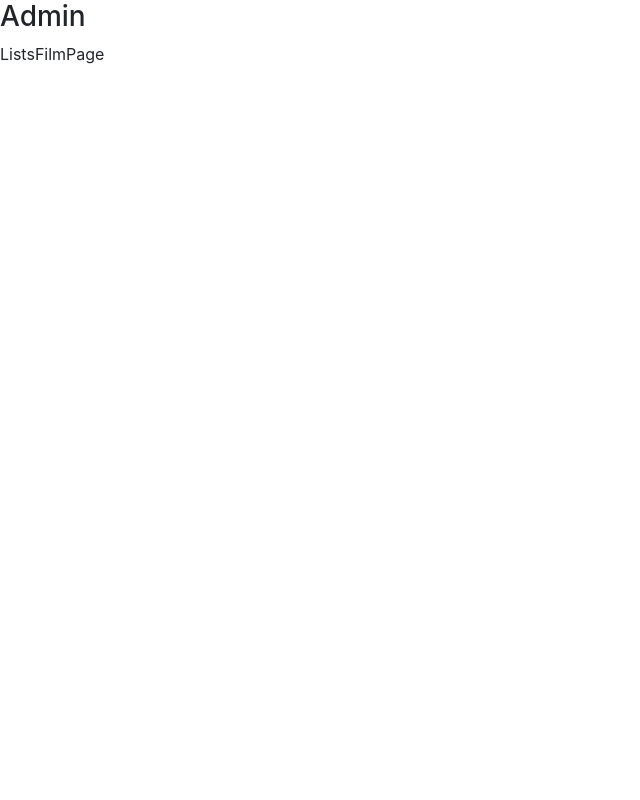
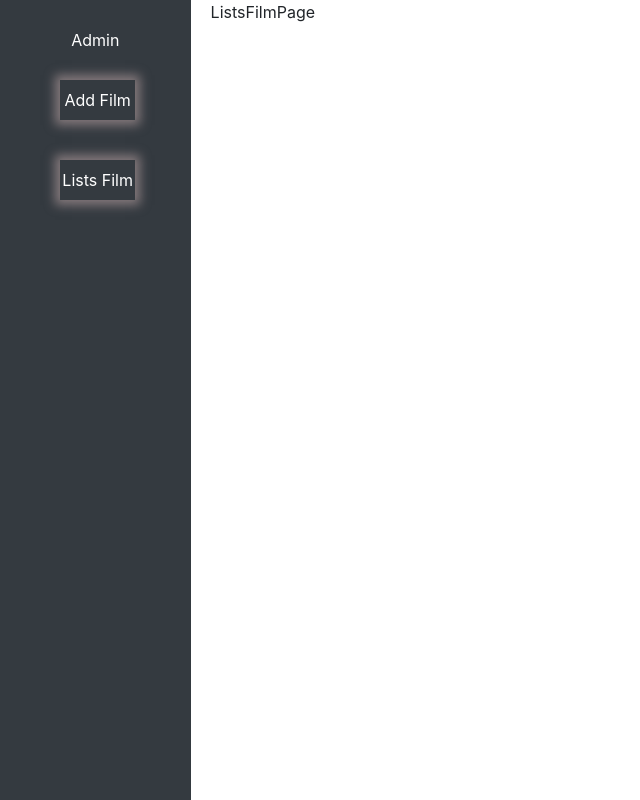
Before and after one commit to Dinhphi0889/React_Movie, a React (Create React App) app: page /admin/lists-film in a window 1280 px wide. Shown: the whole page, without its empty margins (0-640 px from the left). Built offline with nearby package versions, Linux system fonts and the light colour scheme.

Commit message:
update redux-thunk, store

```diff
--- a/package.json
+++ b/package.json
@@ -10,6 +10,7 @@
     "@types/node": "^16.18.96",
     "@types/react": "^18.3.1",
     "@types/react-dom": "^18.3.0",
+    "axios": "^1.6.8",
     "bootstrap": "^4.6.2",
     "jquery": "^3.7.1",
     "popper.js": "^1.16.1",
@@ -19,6 +20,7 @@
     "react-redux": "^9.1.2",
     "react-router-dom": "^6.23.0",
     "react-scripts": "5.0.1",
+    "redux": "^5.0.1",
     "redux-thunk": "^3.1.0",
     "typescript": "^4.9.5",
     "web-vitals": "^2.1.4"
--- a/src/pages/AdminTemplate/AdminTemplate.tsx
+++ b/src/pages/AdminTemplate/AdminTemplate.tsx
@@ -1,11 +1,18 @@
 import React from 'react'
 import { Outlet } from 'react-router-dom'
+import SideBar from './_components/sidebar'
+import './cssAdmin.css'
 
 export default function ListsFilmPage() {
   return (
-    <div>
-        <h3>Admin</h3>
+    <div className='adminPage'>
+      <div className='left'>
+
+        <SideBar />
+      </div>
+      <div className='right'>
         <Outlet />
+      </div>
     </div>
   )
 }
--- a/src/pages/AdminTemplate/ListsFilmPage/ListsFilmPage.tsx
+++ b/src/pages/AdminTemplate/ListsFilmPage/ListsFilmPage.tsx
@@ -1,3 +1,5 @@
+import api from "../../../api/api"
+
 
 export default function ListsFilmPage() {
   return (
--- /dev/null
+++ b/src/pages/AdminTemplate/_components/sidebar.tsx
@@ -0,0 +1,21 @@
+import { NavLink } from "react-router-dom"
+import './styleSidebar.css'
+export default function SideBar() {
+    return (
+        <div className="sidebar bg-dark">
+            <ul className="navbar-nav mr-auto">
+                <li className="nav-item">
+                    <NavLink className="nav-link" to=''>Admin</NavLink>
+                </li>
+                <li className="nav-item">
+                    <NavLink className="nav-link" to="add-film">Add Film</NavLink>
+                </li>
+                <li className="nav-item">
+                    <NavLink className="nav-link" to="lists-film">Lists Film</NavLink>
+                </li>
+
+            </ul>
+
+        </div>
+    )
+}
--- /dev/null
+++ b/src/pages/AdminTemplate/_components/styleSidebar.css
@@ -0,0 +1,21 @@
+.sidebar {
+    /* width: 200px; */
+    height: 100vh;
+    padding: 20px;
+}
+
+.sidebar .nav-item a {
+    color: white;
+    text-decoration: none;
+    /* align-items: center; */
+    text-align: center;
+
+}
+.sidebar .nav-item:nth-child(2),.sidebar .nav-item:nth-child(3){
+    box-shadow: 0 0 10px 5px rgba(199, 173, 173, 0.548);
+    width: 50%;
+    display: flex;
+    justify-content: center;
+    text-align: center;
+    margin: 20px 40px;
+}
--- /dev/null
+++ b/src/pages/AdminTemplate/cssAdmin.css
@@ -0,0 +1,10 @@
+.adminPage{
+    display: flex;
+}
+.adminPage .left{
+    max-width: 30%;
+}
+.adminPage .right{
+    max-width: 70%;
+    margin-left: 20px;
+}
--- /dev/null
+++ b/src/store/index.ts
@@ -0,0 +1,15 @@
+import { createStore, applyMiddleware, compose } from 'redux'
+import rootReducer from './rootReducer'
+import { thunk } from 'redux-thunk'
+
+
+declare global {
+    interface Window {
+        __REDUX_DEVTOOLS_EXTENSION_COMPOSE__: any
+    }
+}
+const composeEhancers = window.__REDUX_DEVTOOLS_EXTENSION_COMPOSE__ || compose
+
+const store = createStore(rootReducer, (composeEhancers(applyMiddleware(thunk))))
+export type RootState = ReturnType<typeof rootReducer>
+export default store
--- /dev/null
+++ b/src/store/rootReducer.ts
@@ -0,0 +1,5 @@
+import { combineReducers } from 'redux'
+
+const rootReducer = combineReducers({})
+
+export default rootReducer
--- /dev/null
+++ b/src/store/type.ts
@@ -0,0 +1,4 @@
+export type Action = {
+    type: string,
+    payload?: any,
+}
```
Also changed, not shown: src/api/api.ts (added, +14 -0 lines), src/index.tsx (+4 -3 lines), 1 other file (tests, documents, lock files or other folders).
